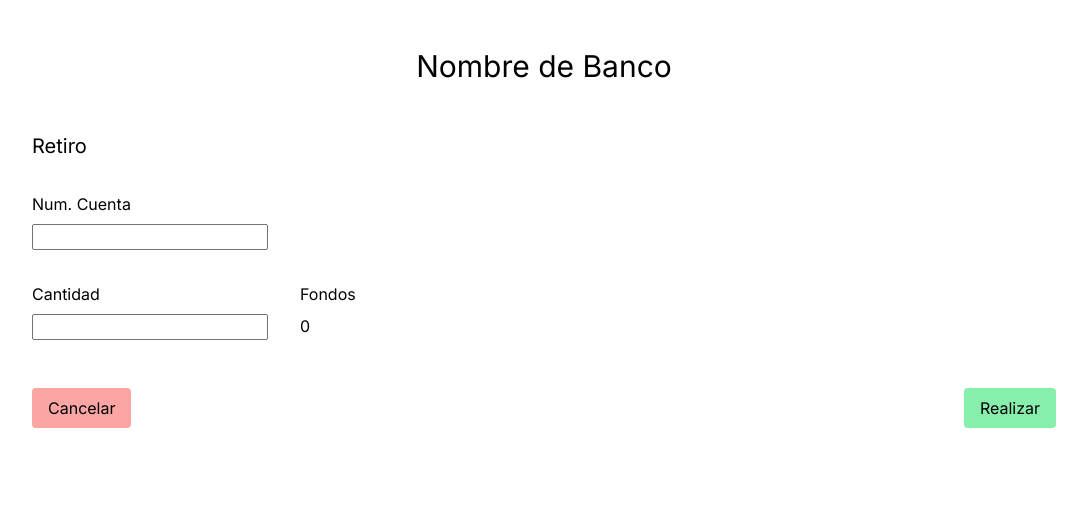
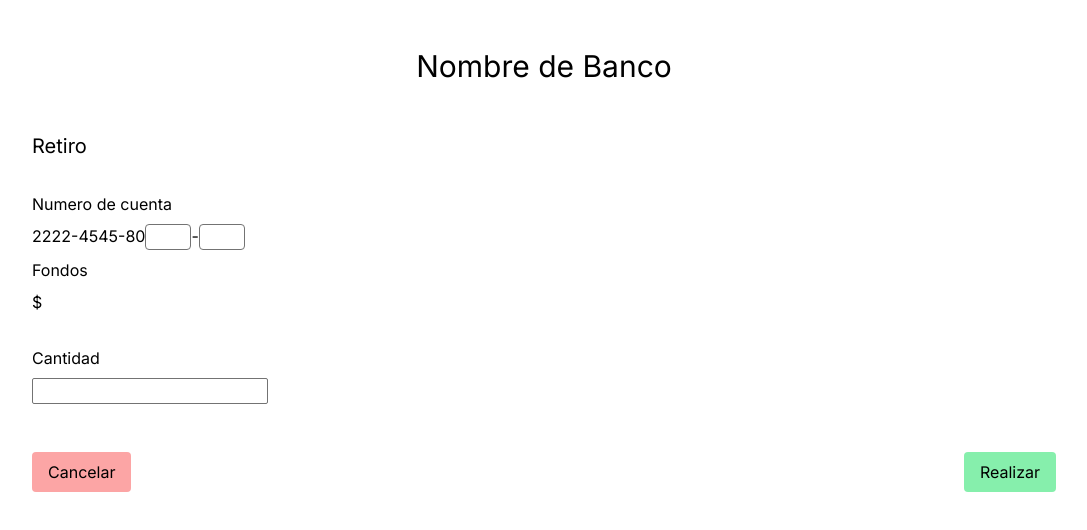
Before and after one commit to Wichosu/sistema_bancario, a Next.js app: page /operaciones/retiro in a window 1280 px wide. Shown: the top 530 px of the page, without its empty margins (96-1183 px from the left). Built offline with nearby package versions, Linux system fonts and the light colour scheme; no server answers.

Commit message:
Created SeachAccount component, now fetching info when account numbers is type

```diff
--- a/app/operaciones/inversiones/page.tsx
+++ b/app/operaciones/inversiones/page.tsx
@@ -50,7 +50,7 @@ export default function Page(){
         <Input label="Num. Cuenta" name="num_cuenta" />
         <div className="flex gap-8">
           <Input label="Cantidad" name="cantidad" type="number" />
-          <Balance balance={0} />
+          <Balance balance={'0'} />
         </div>
         <Footer />
       </form>
--- a/app/operaciones/retiro/page.tsx
+++ b/app/operaciones/retiro/page.tsx
@@ -1,10 +1,10 @@
 import Subtitle from "@/components/Subtitle"
 import Input from "@/components/Input"
 import Footer from "@/components/Footer"
-import Balance from "@/components/Balance"
 import clientPromise from "@/lib/mongodb"
 import { redirect } from "next/navigation"
 import { Movement } from "@/types"
+import SearchAccount from "@/components/SearchAccount"
 
 async function handleForm(data : FormData) {
   "use server"
@@ -42,15 +42,26 @@ async function handleForm(data : FormData) {
   redirect('/')
 }
 
-export default function Page(){
+async function getBalance(account_number:string) {
+  "use server"
+  try {
+    const client = await clientPromise
+    const account = await client.db("Banco").collection("Cuenta").findOne({ numero_cuenta: account_number})
+    return account?.fondos.toString()
+  } catch(e) {
+    console.log(e)
+    return '0'
+  }
+}
+
+export default async function Page(){
   return(
     <>
       <Subtitle subtitle="Retiro" />
       <form action={handleForm} method="POST" className="flex flex-col gap-8">
-        <Input label="Num. Cuenta" name="num_cuenta" />
+        <SearchAccount getBalance={getBalance} />
         <div className="flex gap-8">
           <Input label="Cantidad" name="cantidad" type="number" />
-          <Balance balance={0} />
         </div>
         <Footer />
       </form>
--- a/components/Balance.tsx
+++ b/components/Balance.tsx
@@ -1,5 +1,5 @@
 interface Props {
-  balance: number
+  balance: string
 }
 
 export default function Balance({ balance } : Props) {
--- /dev/null
+++ b/components/SearchAccount.tsx
@@ -0,0 +1,62 @@
+"use client"
+import { useRef, useState } from "react"
+
+interface Props {
+  getBalance: (account_number: string) => Promise<any>
+}
+
+export default function SearchAccount({ getBalance } : Props) {
+  const firstInput = useRef<HTMLInputElement>(null)
+  const secondInput = useRef<HTMLInputElement>(null)
+  const [balance, setBalance] = useState<Promise<any>>()
+
+  function handleInput() {
+    const first = firstInput.current?.value
+    const second = secondInput.current?.value
+
+    if(first === undefined || second === undefined){
+      throw new Error("account is undefined")
+    }
+
+    if(first.length === 2 && second.length === 4) {
+      const account = `2222 4545 80${first} ${second}`
+      setBalance(getBalance(account))
+    } else {
+      setBalance(() => undefined)
+    }
+  }
+
+  return (
+    <div className="flex flex-col gap-2">
+      <label>Numero de cuenta</label>
+      <div className="flex">
+        <span>2222-4545-80</span>
+        <input
+          name="first"
+          size={1}
+          maxLength={2}
+          pattern="\d{2}"
+          className="border border-neutral-500 rounded focus:outline-none focus:border-blue-500
+          focus:invalid:border-red-500 invalid:border-red-500"
+          onChange={handleInput}
+          ref={firstInput}
+        />
+        <span>-</span>
+        <input
+          name="second"
+          size={1}
+          maxLength={4}
+          pattern="\d{4}"
+          className="border border-neutral-500 rounded focus:outline-none focus:border-blue-500
+          focus:invalid:border-red-500 invalid:border-red-500"
+          onChange={handleInput}
+          ref={secondInput}
+        />
+      </div>
+      <div className="flex flex-col gap-2">
+        <p>Fondos</p>
+        <p>${ balance }</p>
+      </div>
+    </div>
+  )
+}
```
